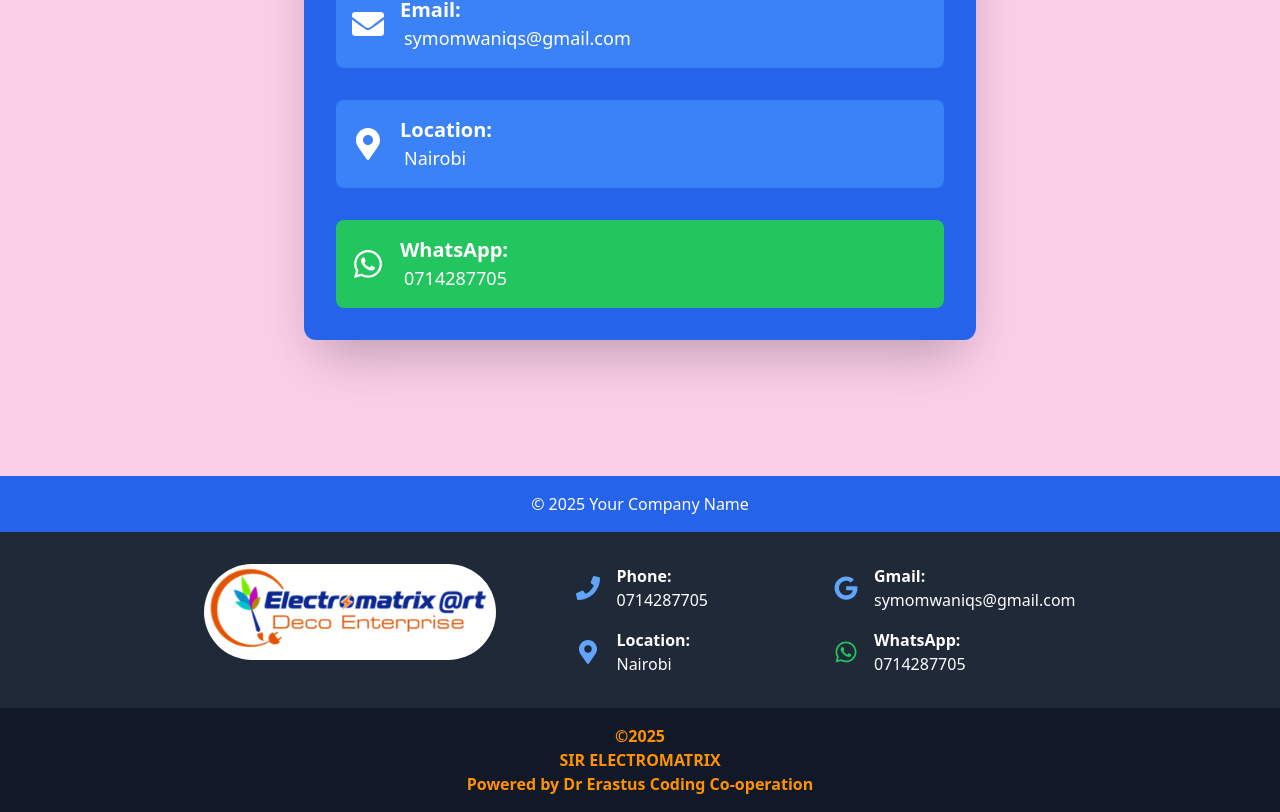
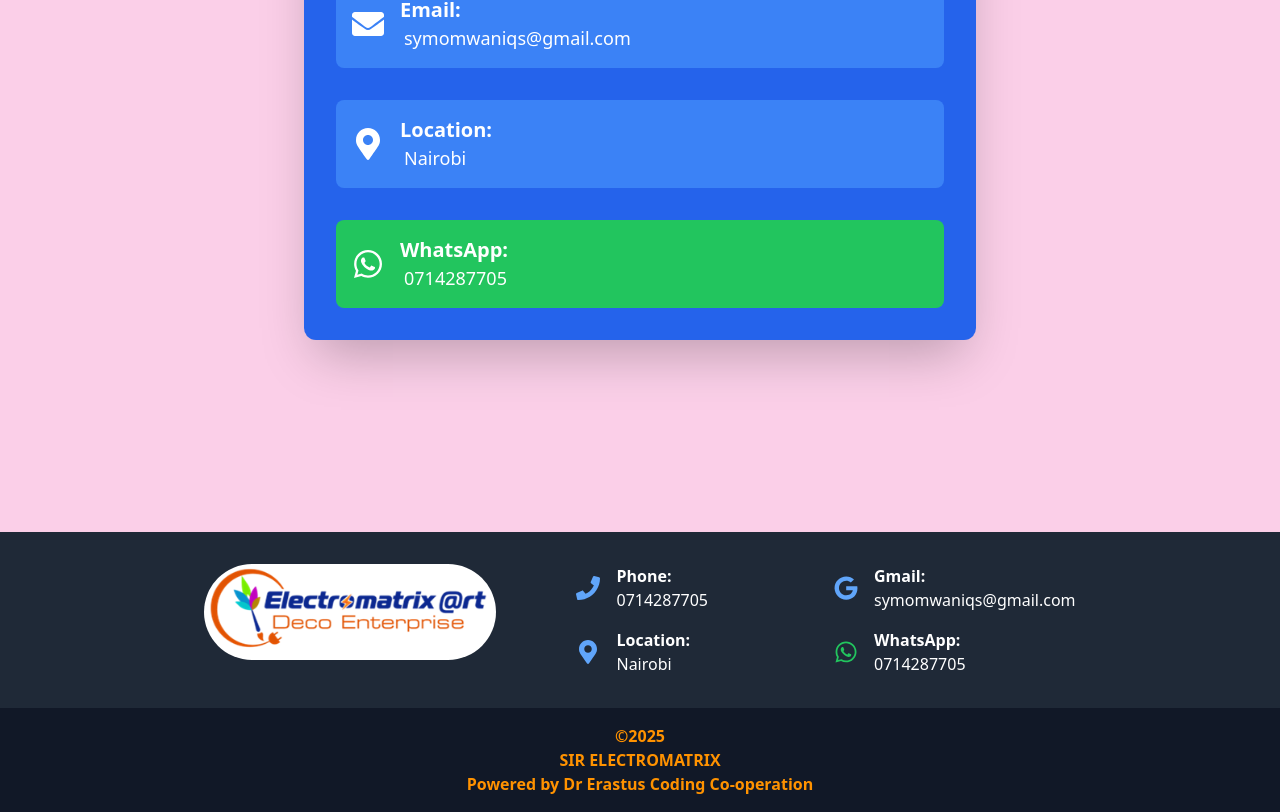
Before and after one commit to 36294966/ELECTROMATRIX-ART-DECO-LTD, a React (Create React App) app: page /contact in a window 1280 px wide. Shown: the part 428-1240 px from the top of the page. Built offline with nearby package versions, Linux system fonts and the light colour scheme.

Commit message:
initial commit

```diff
--- a/src/Components/ContactUs.js
+++ b/src/Components/ContactUs.js
@@ -54,9 +54,7 @@ function Contact() {
       </div>
 
       {/* Footer section */}
-      <footer className="bg-blue-600 text-white py-4 text-center">
-        <p>&copy; 2025 Your Company Name</p>
-      </footer>
+
     </div>
   );
 }
```
